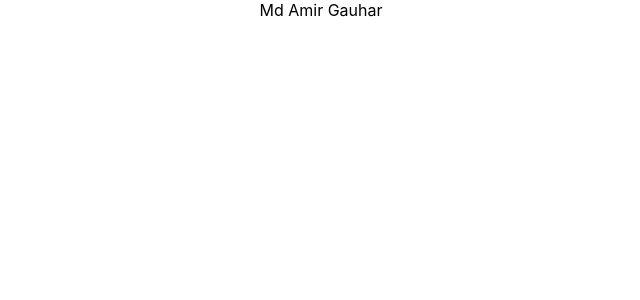
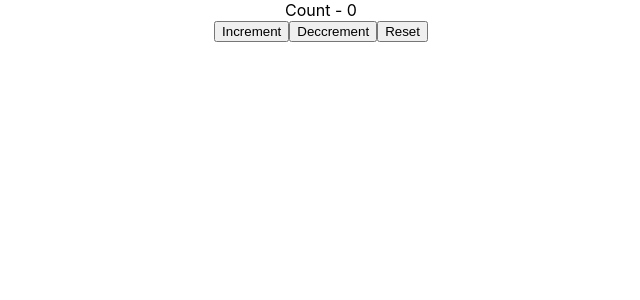
Before and after one commit to md-amir-gauhar/react-hooks, a React (Create React App) app: page / in a window 1280 px wide. Shown: the top 300 px of the page, without its empty margins (319-959 px from the left). Built offline with nearby package versions, Linux system fonts and the light colour scheme.

Commit message:
useReducer1

```diff
--- a/src/App.js
+++ b/src/App.js
@@ -1,14 +1,16 @@
 import { createContext } from 'react';
 import './App.css';
-import ComponentA from './components/useContext/ComponentA';
+// import ComponentA from './components/useContext/ComponentA';
+import CounterOne from './components/useReducer/CounterOne';
 
-export const userContext = createContext();
+// export const userContext = createContext();
 function App() {
   return (
     <div className="App">
-      <userContext.Provider value={'Md Amir Gauhar'}>
+      {/* <userContext.Provider value={'Md Amir Gauhar'}>
         <ComponentA />
-      </userContext.Provider>
+      </userContext.Provider> */}
+      <CounterOne />
     </div>
   );
 }
--- /dev/null
+++ b/src/components/useReducer/CounterOne.js
@@ -0,0 +1,32 @@
+import React, { useReducer } from 'react';
+
+const initialState = 0;
+const reducer = (state, action) => {
+  switch (action) {
+    case 'increment':
+      return state + 1;
+
+    case 'decrement':
+      return state - 1;
+
+    case 'reset':
+      return initialState;
+
+    default:
+      return state;
+  }
+};
+
+const CounterOne = () => {
+  const [count, dispatch] = useReducer(reducer, initialState);
+  return (
+    <div>
+      <div>Count - {count}</div>
+      <button onClick={() => dispatch('increment')}>Increment</button>
+      <button onClick={() => dispatch('decrement')}>Deccrement</button>
+      <button onClick={() => dispatch('reset')}>Reset</button>
+    </div>
+  );
+};
+
+export default CounterOne;
```
Also changed, not shown: 1 other file (tests, documents, lock files or other folders).
